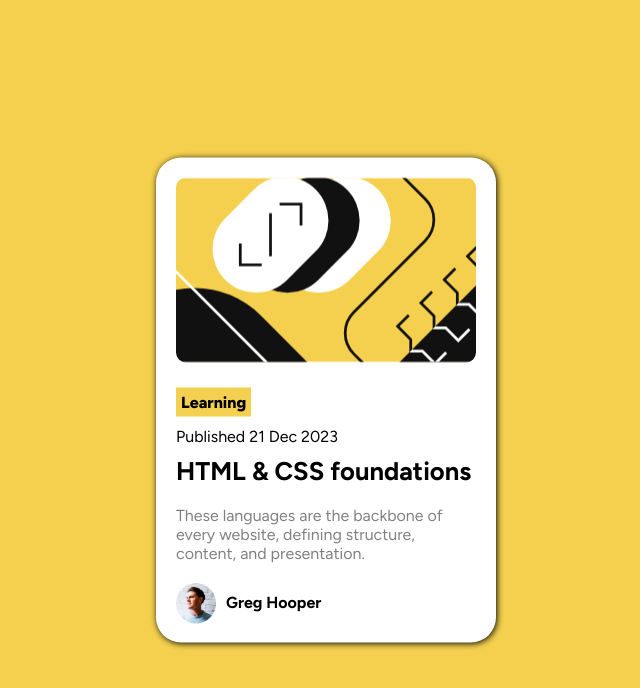
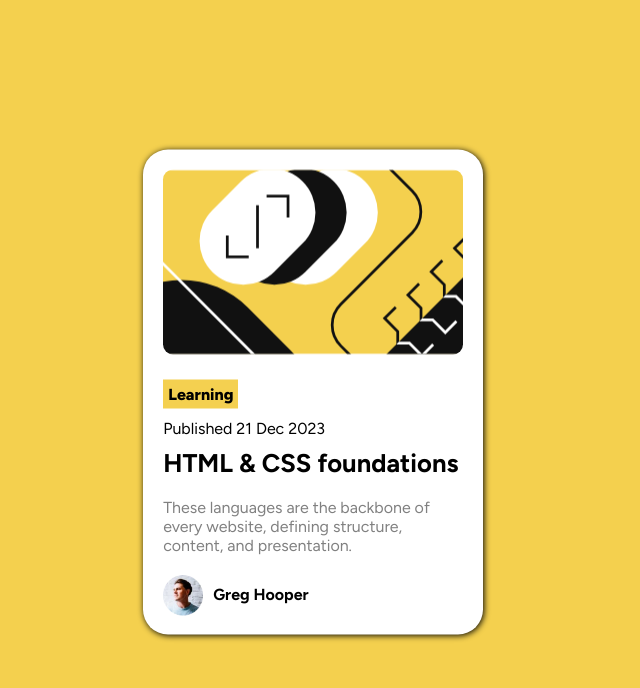
Before and after one commit to lidth/blog-preview-card, a plain HTML site: page index.html in a window 1280 px wide. Shown: the whole page, without its empty margins (314-954 px from the left). Drawn offline with Linux system fonts and the light colour scheme.

Commit message:
body,html width height -

```diff
--- a/assets/style.css
+++ b/assets/style.css
@@ -8,9 +8,9 @@
     font-family: Figtree;
 }
 
-body,html {
-    width: 100vw;
-    height: 100vh;
+body, html {
+    width: 98vw;
+    height: 98vh;
 }
 
 body {
```
